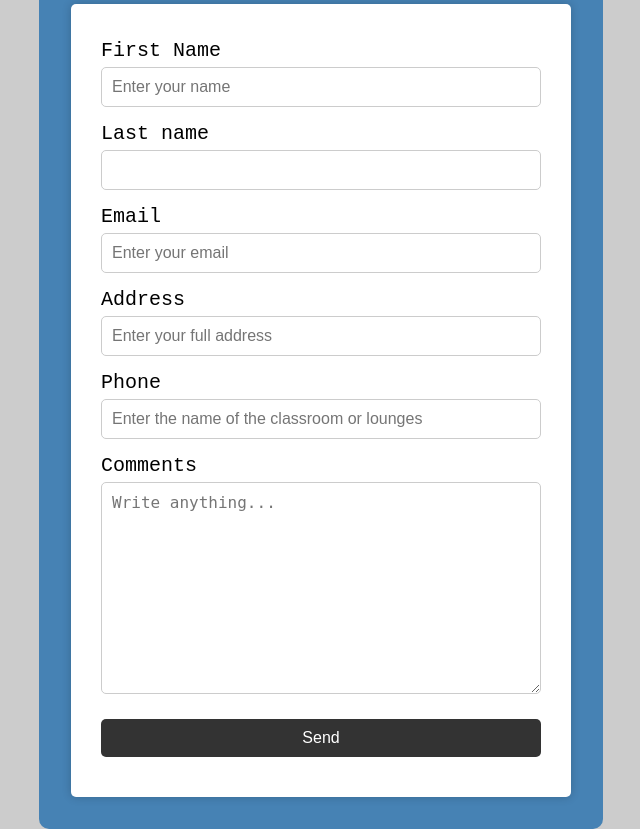
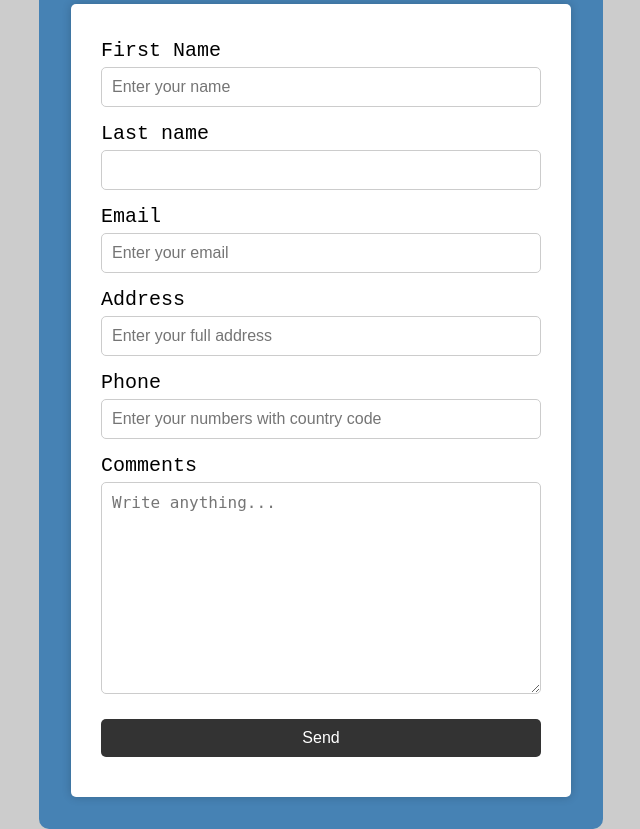
Before and after one commit to Alibakhshov/Django-Contact-Form, a Django app: page / in a window 1280 px wide. Shown: the whole page, without its empty margins (319-959 px from the left). Run offline with Django 4.2, Linux system fonts and the light colour scheme.

Commit message:
Update main.html

```diff
--- a/contactform/contactform/templates/main.html
+++ b/contactform/contactform/templates/main.html
@@ -32,7 +32,7 @@
 
             <div class="formControl">
                 <div class="tag">Phone</div>
-                <input type="text" name="classTV" placeholder="Enter the name of the classroom or lounges">
+                <input type="text" name="classTV" placeholder="Enter your numbers with country code">
             </div>
 
             <div class="formControl">
```
